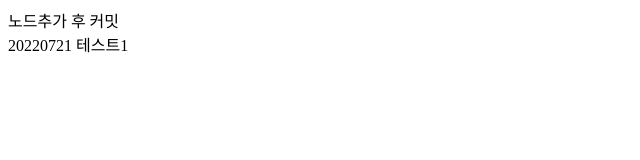
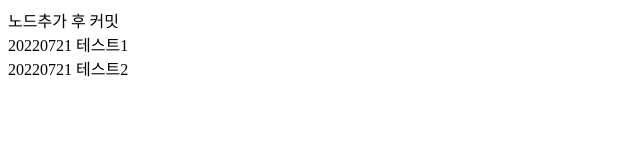
Before and after one commit to ssong91DEV/react-project, a React (Create React App) app in the folder react-cra-project/: page / in a window 1280 px wide. Shown: the top 160 px of the page, without its empty margins (0-640 px from the left). Built offline with nearby package versions, Linux system fonts and the light colour scheme.

Commit message:
0721 테스트2

```diff
--- a/react-cra-project/src/App.js
+++ b/react-cra-project/src/App.js
@@ -3,6 +3,7 @@ function App() {
     <div className="App">
       <div>노드추가 후 커밋</div>
       <div>20220721 테스트1</div>
+      <div>20220721 테스트2</div>
     </div>
   );
 }
```
